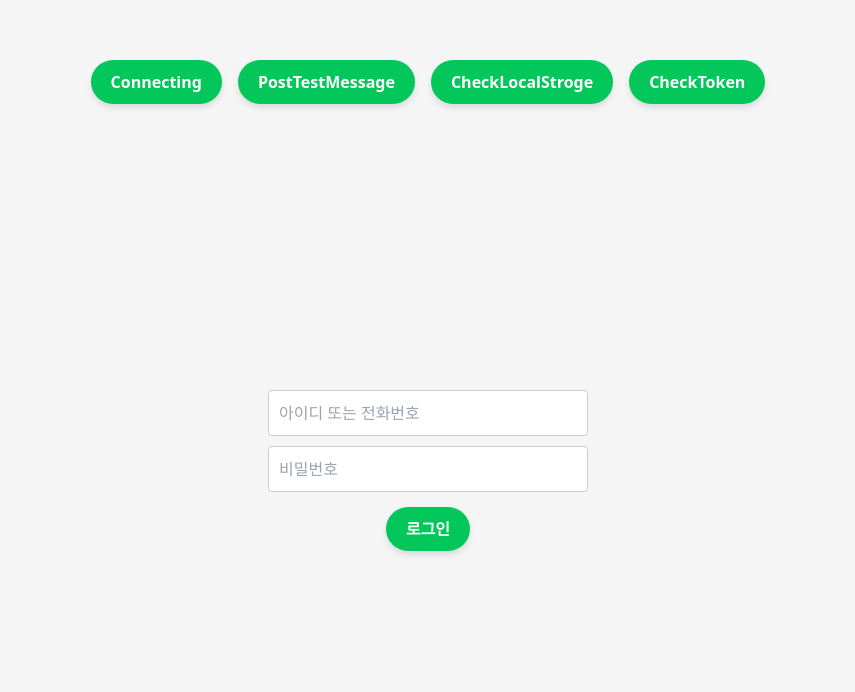
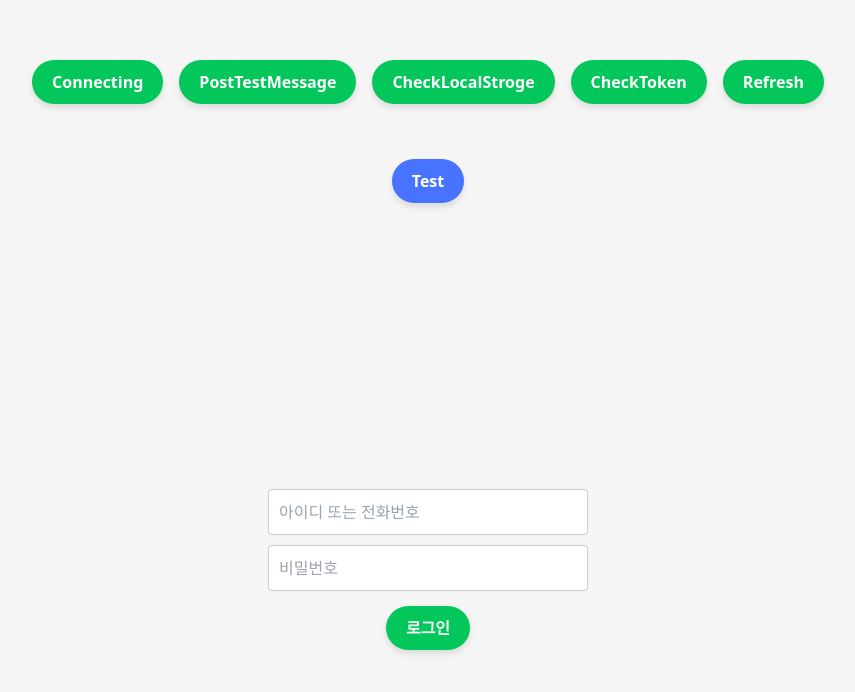
Before and after one commit to Cansur/notebackfront, a React (Create React App) app: page /Test in a window 1280 px wide. Shown: the part 226-918 px from the top of the page, without its empty margins (212-1067 px from the left). Built offline with nearby package versions, Linux system fonts and the light colour scheme.

Commit message:
axiosInstance 생성

```diff
--- a/src/App.css
+++ b/src/App.css
@@ -87,3 +87,34 @@ p {
   transform: translateY(0);
   box-shadow: 0 4px 6px rgba(0, 0, 0, 0.1);
 }
+
+/* 기본 버튼 스타일 */
+.naver-login-button-blue {
+  background-color: #4873ff;
+  color: white;
+  font-size: 16px;
+  font-weight: bold;
+  border: none;
+  border-radius: 24px;
+  padding: 10px 20px;
+  cursor: pointer;
+  box-shadow: 0 4px 6px rgba(0, 0, 0, 0.1);
+  transition: background-color 0.3s ease, transform 0.2s ease;
+
+  margin-top: 10px;
+  margin-bottom: 5px;
+}
+
+/* 버튼 hover 시 */
+.naver-login-button-blue:hover {
+  background-color: #4873ff;
+  transform: translateY(-2px);
+  box-shadow: 0 6px 8px rgba(0, 0, 0, 0.15);
+}
+
+/* 버튼 클릭 시 */
+.naver-login-button-blue:active {
+  background-color: #4873ff;
+  transform: translateY(0);
+  box-shadow: 0 4px 6px rgba(0, 0, 0, 0.1);
+}
--- /dev/null
+++ b/src/api/axiosInstance.js
@@ -0,0 +1,50 @@
+import axios from 'axios';
+
+// ✅ Axios 인스턴스 생성
+const axiosInstance = axios.create({
+    baseURL: 'http://localhost:8080/api/',
+    headers: {
+        'Content-Type': 'application/json',
+    },
+});
+
+// ✅ 요청 인터셉터: 토큰 자동 추가
+axiosInstance.interceptors.request.use(function (config) {
+    // 요청이 전달되기 전에 작업 수행
+    const access = localStorage.getItem('access');
+    if (access) {
+        config.headers['access'] = `${access}`;
+    }
+    return config;
+}, function (error) {
+    // 요청 오류가 있는 작업 수행
+    return Promise.reject(error);
+});
+
+// ✅ 응답 인터셉터: 토큰 만료 시 처리
+axiosInstance.interceptors.response.use(
+    (response) => response,
+    async (error) => {
+      if (error.response && error.response.status === 401) {
+        console.log("Access Token이 만료됨. 재발급 시도...");
+
+        try {
+          const res = await axios.post("/api/reissue");
+
+          // 새 Access Token 저장
+          localStorage.setItem("access", res.headers["access"]);
+          console.log("Access Token 재발급 성공!");
+          // 기존 요청 재시도
+          return axiosInstance(error.config);
+        } catch (refreshError) {
+          console.log("Refresh Token도 만료됨. 로그아웃 처리.");
+          localStorage.removeItem("access");
+          window.location.href = "/";
+          // return Promise.reject(refreshError);
+        }
+      }
+      return Promise.reject(error);
+    }
+  );
+
+export default axiosInstance;
--- a/src/router/Test.js
+++ b/src/router/Test.js
@@ -1,6 +1,7 @@
 import { Link, useNavigate } from 'react-router-dom';
 import React, { useState } from 'react';
 import axios from 'axios';
+import axiosInstance from '../api/axiosInstance';
 
 
 const Test = () => {
@@ -81,7 +82,7 @@ const Test = () => {
         try {
             const token = localStorage.getItem('access');
 
-            const response = await axios.get('/api/test', {
+            const response = await axios.get('/api/access', {
                 headers: {
                     access: token,
                 },
@@ -92,6 +93,34 @@ const Test = () => {
         }
     }
 
+    // refresh token을 사용하여 access token 재발급
+    const onClickRefresh = async () => {
+        try {
+            const response = await axios.post('/api/reissue', {
+                headers: {
+                    'Content-Type': 'application/json', // JSON 형식으로 전송
+                },
+            });
+
+            const token = response.headers['access']; // 토큰 추출
+            if (token) {
+                localStorage.setItem('access', token); // 토큰 저장
+                console.log('Token stored:', token);
+            }
+        } catch (error) {
+            console.error('Refresh failed:', error);
+        }
+    }
+
+    // axios 인스턴스를 사용하여 rest api 호출
+    const apiAccess = async () => {
+        try {
+            const response = await axiosInstance.get('/access');
+            console.log(response.data);
+        } catch (error) {
+            console.error('Failed:', error);
+    }};
+
     return (
         <div className="flex flex-col item-center px-32 py-64 bg-neutral-100">
 
@@ -100,6 +129,10 @@ const Test = () => {
                 <button className="naver-login-button" onClick={onClickPostTest}>PostTestMessage</button>
                 <button className="naver-login-button" onClick={onClickCheckLocalStroge}>CheckLocalStroge</button>
                 <button className="naver-login-button" onClick={onClickCheckSpringToken}>CheckToken</button>
+                <button className="naver-login-button" onClick={onClickRefresh}>Refresh</button>
+            </div>
+            <div className="flex m-5 justify-center gap-4 items-center">
+                <button className="naver-login-button-blue" onClick={apiAccess}>Test</button>
             </div>
             <div className="my-64 w-80 text-center m-auto">
                 <form onSubmit={onSubmit} className="">
```
